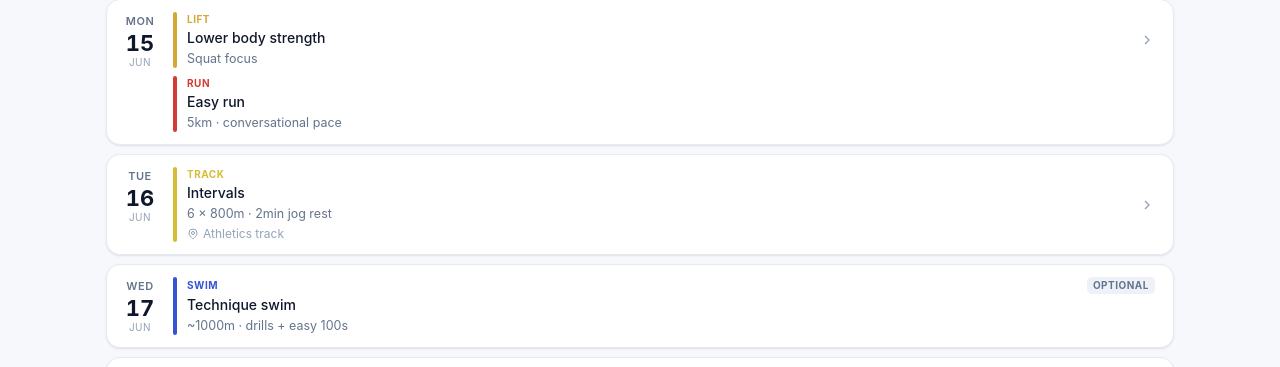
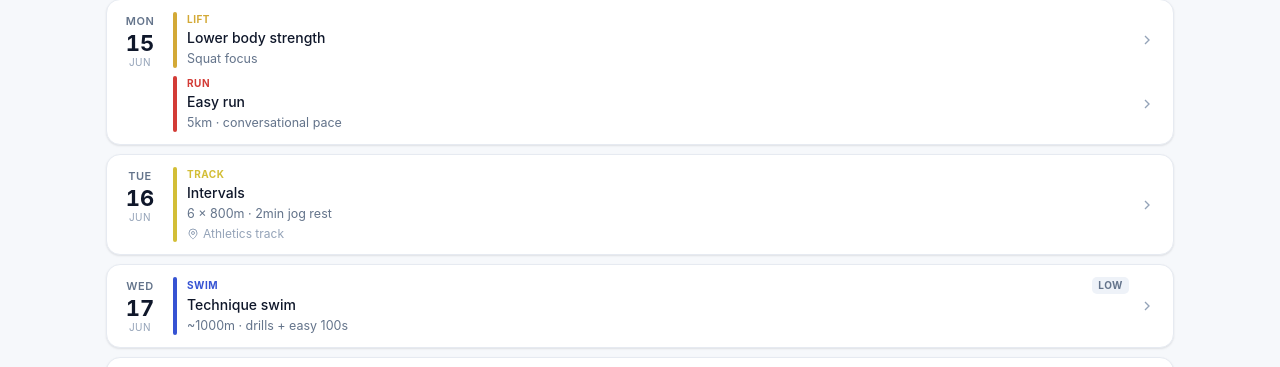
Before and after one commit to mistersimon/training-planner, a React (Vite) app: page / in a window 1280 px wide. Shown: the part 289-656 px from the top of the page. Built offline with nearby package versions, Linux system fonts and the light colour scheme.

Commit message:
refactored schema

```diff
--- a/public/sample-plan.yaml
+++ b/public/sample-plan.yaml
@@ -1,63 +1,59 @@
-# Demo plan — this ships with the app so the site renders something out of the box.
-# Your real plan lives elsewhere (e.g. a GitHub Gist); load it with ?plan=<raw-url>.
-#
+# Training plan — single source of truth (flat YAML). Edited in the app and synced
+# to this Gist; also safe to hand-edit (you or an AI coach).
 # Each list item is one session. Only `date` and `title` are required.
-#   date:     YYYY-MM-DD   activity: any label (colors are auto-assigned per label)
-#   summary:  one line shown on the card
-#   status:   planned (default) | done | optional | key (standout, highlighted) | fixed (locked to its date)
-#   notes:    longer markdown shown when you tap the session
+#   date:     YYYY-MM-DD
+#   activity: freeform label (run / lift / swim / …) — card colour is derived from it
+#   location: where it happens
+#   priority: low | high | critical — omit for normal/medium. Sets how important a
+#             session is and how freely the coach may move it: critical = race / key
+#             event, never move; high = keep its date if possible; low = optional,
+#             move or skip freely.
+#   target:   the plan / prescription · actual: what happened (its presence ⇒ done)
+#   notes:    longer markdown shown when you open the session
+# Two sessions on the same date just share that date (e.g. an AM lift + a PM run).
 
 title: Sample Training Plan
-updated: 2026-06-14
+updated: '2026-06-14'
 goals:
-  - "**Run** — build toward a faster 5K, 3 easy/quality runs a week."
-  - "**Lift** — 3x/week, keep it the priority."
-notes: |-
-  This is a demo plan. Load your own with a "?plan=<url>" link in the address bar — point it at a raw Gist URL holding your plan.yaml.
+  - '**Run** — build toward a faster 5K, 3 easy/quality runs a week.'
+  - '**Lift** — 3x/week, keep it the priority.'
+notes: This is a demo plan. Load your own with a "?plan=<url>" link in the address bar — point it at a raw Gist URL holding your plan.yaml.
 sessions:
-  - date: 2026-06-13
+  - date: '2026-06-13'
     activity: run
-    status: done
     title: Easy run
-    summary: "6.2km · 06:05/km · riverside"
-  - date: 2026-06-15
+    actual: 6.2km · 06:05/km · riverside
+  - date: '2026-06-15'
     activity: lift
-    status: planned
     title: Lower body strength
-    summary: "Squat focus"
-    notes: |-
-      Back squat 4×5, Romanian deadlift 3×8, accessories. Leave the PM for an easy run.
-  - date: 2026-06-15
+    target: Squat focus
+    notes: Back squat 4×5, Romanian deadlift 3×8, accessories. Leave the PM for an easy run.
+  - date: '2026-06-15'
     activity: run
-    status: planned
     title: Easy run
-    summary: "5km · conversational pace"
-  - date: 2026-06-16
+    target: 5km · conversational pace
+  - date: '2026-06-16'
     activity: track
-    status: planned
     title: Intervals
     location: Athletics track
-    summary: "6 × 800m · 2min jog rest"
-    notes: |-
-      Hold an even, repeatable pace — the last rep should feel like the first.
-  - date: 2026-06-17
+    target: 6 × 800m · 2min jog rest
+    notes: Hold an even, repeatable pace — the last rep should feel like the first.
+  - date: '2026-06-17'
     activity: swim
-    status: optional
+    priority: low
     title: Technique swim
-    summary: "~1000m · drills + easy 100s"
-  - date: 2026-06-18
+    target: ~1000m · drills + easy 100s
+  - date: '2026-06-18'
     activity: rest
-    status: planned
     title: Rest / mobility
-  - date: 2026-06-20
+  - date: '2026-06-20'
     activity: trial
-    status: key
+    priority: critical
     title: 5K time trial
-    summary: "Goal: a fresh PB"
-    notes: |-
-      Warm up well, start controlled, negative-split if you can.
-  - date: 2026-06-21
+    target: 'Goal: a fresh PB'
+    notes: Warm up well, start controlled, negative-split if you can.
+  - date: '2026-06-21'
     activity: cycle
-    status: optional
+    priority: low
     title: Endurance ride
-    summary: "30km · Zone 2 · steady cadence"
+    target: 30km · Zone 2 · steady cadence
--- a/src/components/DetailSheet.tsx
+++ b/src/components/DetailSheet.tsx
@@ -1,23 +1,24 @@
 import { useEffect, useRef, useState } from 'react'
 import { Markdown } from './Markdown'
-import type { SessionStatus } from '../lib/plan'
 
 export interface SheetContent {
   title: string
   kindLabel?: string
   kindColor?: string
   location?: string // where it happens
-  lead?: string // one-line summary shown above the notes
-  body?: string // markdown
+  target?: string // the plan (shown above notes)
+  actual?: string // what happened (shown above notes when done)
+  body?: string // markdown notes
 }
 
 export interface SheetEditFields {
   title: string
   activity: string
   location: string
-  summary: string
+  target: string
+  actual: string
   notes: string
-  status: SessionStatus
+  priority: string // '' = medium (default), or 'low' | 'high' | 'critical'
 }
 
 // When present, the sheet shows editable fields instead of the read-only view.
@@ -26,12 +27,11 @@ export interface SheetEdit extends SheetEditFields {
   onSave: (fields: SheetEditFields) => void
 }
 
-const STATUSES: { value: SessionStatus; label: string }[] = [
-  { value: 'planned', label: 'Planned' },
-  { value: 'done', label: 'Done' },
-  { value: 'optional', label: 'Optional' },
-  { value: 'key', label: 'Key' },
-  { value: 'fixed', label: 'Fixed' },
+const PRIORITIES: { value: string; label: string }[] = [
+  { value: 'low', label: 'Low' },
+  { value: '', label: 'Medium' },
+  { value: 'high', label: 'High' },
+  { value: 'critical', label: 'Critical' },
 ]
 
 // Generic bottom sheet, reused for session detail and the goals view. Pass
@@ -53,9 +53,10 @@ export function DetailSheet({
   const [title, setTitle] = useState('')
   const [activity, setActivity] = useState('')
   const [location, setLocation] = useState('')
-  const [summary, setSummary] = useState('')
+  const [target, setTarget] = useState('')
+  const [actual, setActual] = useState('')
   const [notes, setNotes] = useState('')
-  const [status, setStatus] = useState<SessionStatus>('planned')
+  const [priority, setPriority] = useState('')
 
   // Reset the form whenever a different session opens for editing.
   useEffect(() => {
@@ -63,9 +64,10 @@ export function DetailSheet({
     setTitle(edit.title)
     setActivity(edit.activity)
     setLocation(edit.location)
-    setSummary(edit.summary)
+    setTarget(edit.target)
+    setActual(edit.actual)
     setNotes(edit.notes)
-    setStatus(edit.status)
+    setPriority(edit.priority)
   }, [edit?.index, open]) // eslint-disable-line react-hooks/exhaustive-deps
 
   useEffect(() => {
@@ -132,29 +134,33 @@ export function DetailSheet({
         {edit ? (
           <div className="flex flex-col gap-3 overflow-y-auto p-[8px_18px_18px]">
             <div>
-              <span className="mb-1 block text-[12px] font-medium text-[var(--muted)]">Status</span>
+              <span className="mb-1 block text-[12px] font-medium text-[var(--muted)]">Priority</span>
               <div className="flex flex-wrap gap-1.5">
-                {STATUSES.map((st) => (
+                {PRIORITIES.map((p) => (
                   <button
-                    key={st.value}
+                    key={p.value}
                     type="button"
-                    aria-pressed={status === st.value}
-                    onClick={() => setStatus(st.value)}
+                    aria-pressed={priority === p.value}
+                    onClick={() => setPriority(p.value)}
                     className={
-                      status === st.value
+                      priority === p.value
                         ? 'rounded-full bg-[var(--ring)] px-3 py-1 text-[12px] font-semibold text-white'
                         : 'rounded-full border border-[var(--border)] bg-[var(--surface)] px-3 py-1 text-[12px] font-medium text-[var(--muted)] hover:bg-[var(--surface-2)]'
                     }
                   >
-                    {st.label}
+                    {p.label}
                   </button>
                 ))}
               </div>
-              {status === 'fixed' && (
-                <p className="mt-1.5 text-[11.5px] text-[var(--faint)]">
-                  Fixed sessions are locked to their date and can't be dragged.
-                </p>
-              )}
+              <p className="mt-1.5 text-[11.5px] text-[var(--faint)]">
+                {priority === 'critical'
+                  ? 'A race or key event — most important, the coach should never move it.'
+                  : priority === 'high'
+                    ? 'Important — the coach should prefer to keep its date.'
+                    : priority === 'low'
+                      ? 'Minor / optional — fine to move or skip.'
+                      : 'Medium — normal session, the coach may reschedule it freely.'}
+              </p>
             </div>
             <label className="block">
               <span className="mb-1 block text-[12px] font-medium text-[var(--muted)]">Activity</span>
@@ -183,11 +189,24 @@ export function DetailSheet({
               />
             </label>
             <label className="block">
-              <span className="mb-1 block text-[12px] font-medium text-[var(--muted)]">Summary</span>
+              <span className="mb-1 block text-[12px] font-medium text-[var(--muted)]">
+                Target <span className="font-normal">(the plan)</span>
+              </span>
               <input
-                value={summary}
-                onChange={(e) => setSummary(e.target.value)}
-                placeholder="One line shown on the card"
+                value={target}
+                onChange={(e) => setTarget(e.target.value)}
+                placeholder="e.g. 5×1km @ 4:27/km"
+                className={fieldCls}
+              />
+            </label>
+            <label className="block">
+              <span className="mb-1 block text-[12px] font-medium text-[var(--muted)]">
+                Actual <span className="font-normal">(what happened — fills once done)</span>
+              </span>
+              <input
+                value={actual}
+                onChange={(e) => setActual(e.target.value)}
+                placeholder="e.g. 5.03km · 25:43 · 5:05/km"
                 className={fieldCls}
               />
             </label>
@@ -207,7 +226,7 @@ export function DetailSheet({
               <button
                 type="button"
                 onClick={() => {
-                  edit.onSave({ title, activity, location, summary, notes, status })
+                  edit.onSave({ title, activity, location, target, actual, notes, priority })
                   onClose()
                 }}
                 disabled={!title.trim()}
@@ -241,10 +260,21 @@ export function DetailSheet({
                 {content.location}
               </p>
             )}
-            {content.lead && (
-              <p className="mb-3 border-b border-[var(--border)] pb-3 text-[13px] text-[var(--muted)]">
-                {content.lead}
-              </p>
+            {(content.target?.trim() || content.actual?.trim()) && (
+              <div className="mb-3 space-y-1 border-b border-[var(--border)] pb-3 text-[13px]">
+                {content.target?.trim() && (
+                  <p className="text-[var(--muted)]">
+                    <span className="font-semibold text-[var(--faint)]">Target </span>
+                    {content.target}
+                  </p>
+                )}
+                {content.actual?.trim() && (
+                  <p className="text-[var(--text)]">
+                    <span className="font-semibold text-[var(--faint)]">Actual </span>
+                    {content.actual}
+                  </p>
+                )}
+              </div>
             )}
             {content.body && <Markdown>{content.body}</Markdown>}
           </div>
--- a/src/components/Session.tsx
+++ b/src/components/Session.tsx
@@ -10,16 +10,6 @@ export interface EditApi {
   onDragStart: (e: React.PointerEvent, index: number, label: string, color: string) => void
   onDelete: (index: number) => void
   onAdd: (dayKey: string) => void
-}
-
-// Small lock glyph — shown on a fixed (date-locked) session.
-function LockIcon({ className = 'h-3.5 w-3.5' }: { className?: string }) {
-  return (
-    <svg viewBox="0 0 24 24" fill="none" stroke="currentColor" strokeWidth={2} className={className}>
-      <rect x="5" y="11" width="14" height="9" rx="2" />
-      <path d="M8 11V7a4 4 0 0 1 8 0v4" />
-    </svg>
-  )
 }
 
 // Map-pin glyph — shown next to a session's location.
@@ -45,21 +35,28 @@ export function Session({
 }) {
   const s = item.session
   const color = colorForActivity(s.activity)
-  const subtitle = s.summary?.trim() ?? ''
-  const hasMore = !!s.notes?.trim()
+  // Card subtitle: what happened once done, otherwise the plan.
+  const subtitle = (s.actual?.trim() || s.target?.trim()) ?? ''
+  // Openable when there's anything more to show in the sheet — notes, the plan,
+  // the result, or a location (so tapping a done session also reveals its target).
+  const hasMore = !!(s.notes?.trim() || s.target?.trim() || s.actual?.trim() || s.location?.trim())
 
   const tagBase = 'rounded-[5px] px-1.5 py-px text-[10px] font-bold uppercase tracking-[0.05em]'
   const tags = (
     <span className="ml-auto flex items-center gap-[7px]">
-      {s.status === 'fixed' && !editing && (
-        <span className="flex items-center text-[var(--muted)]" title="Fixed — won't be rescheduled">
-          <LockIcon />
+      {s.priority === 'critical' && (
+        <span className={`${tagBase} bg-[var(--key)] text-white`} title="Critical — race / key event">
+          Critical
         </span>
       )}
-      {s.status === 'optional' && (
-        <span className={`${tagBase} bg-[var(--surface-2)] text-[var(--muted)]`}>Optional</span>
+      {s.priority === 'high' && (
+        <span className={`${tagBase} bg-[var(--ring)] text-white`} title="High priority">
+          High
+        </span>
       )}
-      {s.status === 'key' && <span className={`${tagBase} bg-[var(--key)] text-white`}>Key</span>}
+      {s.priority === 'low' && (
+        <span className={`${tagBase} bg-[var(--surface-2)] text-[var(--muted)]`}>Low</span>
+      )}
     </span>
   )
 
@@ -90,10 +87,10 @@ export function Session({
 
   const cls = '-m-[3px] flex w-full items-stretch gap-2.5 rounded-[9px] p-[3px]'
 
-  // Edit mode: drag to reschedule (unless fixed), plus lock + delete controls.
+  // Edit mode: every session drags (fixed is just a hint, not a lock), plus
+  // edit + delete controls.
   if (editing && edit) {
     const isDragging = edit.draggingIndex === item.index
-    const draggable = s.status !== 'fixed'
     // Stop pointerdown on a control from also starting a card drag.
     const stop = (e: React.PointerEvent) => e.stopPropagation()
     const ctrlBtn =
@@ -101,13 +98,12 @@ export function Session({
 
     return (
       <div
-        className={`${cls} items-center ${draggable ? 'cursor-grab touch-none select-none active:cursor-grabbing' : ''} ${
+        className={`${cls} items-center cursor-grab touch-none select-none active:cursor-grabbing ${
           isDragging ? 'opacity-30' : ''
         }`}
-        onPointerDown={draggable ? (e) => edit.onDragStart(e, item.index, s.title, color) : undefined}
+        onPointerDown={(e) => edit.onDragStart(e, item.index, s.title, color)}
       >
         <span className="flex-none self-center text-[var(--faint)]" aria-hidden>
-          {draggable ? (
           <svg viewBox="0 0 24 24" fill="currentColor" className="h-4 w-4 block">
             <circle cx="9" cy="6" r="1.6" />
             <circle cx="15" cy="6" r="1.6" />
@@ -116,9 +112,6 @@ export function Session({
             <circle cx="9" cy="18" r="1.6" />
             <circle cx="15" cy="18" r="1.6" />
           </svg>
-          ) : (
-            <LockIcon className="h-4 w-4 block" />
-          )}
         </span>
         {colorBar}
         {content}
--- a/src/lib/gist.ts
+++ b/src/lib/gist.ts
@@ -3,12 +3,19 @@ import type { Plan, Session } from './plan'
 
 // Header comment re-emitted on every write (js-yaml.dump drops comments), so the
 // raw Gist stays readable/AI-editable by hand too.
-const HEADER = `# Training plan — single source of truth (flat schema). Edited in the app and
-# synced to this Gist; you can also hand-edit it (AI or otherwise).
+const HEADER = `# Training plan — single source of truth (flat YAML). Edited in the app and synced
+# to this Gist; also safe to hand-edit (you or an AI coach).
 # Each list item is one session. Only \`date\` and \`title\` are required.
-#   date: YYYY-MM-DD · activity: any label (colors auto-assigned) · title: short name
-#   status: planned (default) | done | optional | key (standout) | fixed (locked)
-#   summary: one line on the card · notes: longer markdown shown in the detail sheet
+#   date:     YYYY-MM-DD
+#   activity: freeform label (run / lift / swim / …) — card colour is derived from it
+#   location: where it happens
+#   priority: low | high | critical — omit for normal/medium. Sets how important a
+#             session is and how freely the coach may move it: critical = race / key
+#             event, never move; high = keep its date if possible; low = optional,
+#             move or skip freely.
+#   target:   the plan / prescription · actual: what happened (its presence ⇒ done)
+#   notes:    longer markdown shown when you open the session
+# Two sessions on the same date just share that date (e.g. an AM lift + a PM run).
 `
 
 // Serialize a session into an ordered plain object, dropping empty fields so the
@@ -16,10 +23,11 @@ const HEADER = `# Training plan — single source of truth (flat schema). Edited
 function cleanSession(s: Session): Record<string, unknown> {
   const o: Record<string, unknown> = { date: s.date }
   if (s.activity) o.activity = s.activity
-  if (s.status && s.status !== 'planned') o.status = s.status
+  if (s.priority) o.priority = s.priority
   o.title = s.title ?? ''
   if (s.location?.trim()) o.location = s.location
-  if (s.summary?.trim()) o.summary = s.summary
+  if (s.target?.trim()) o.target = s.target
+  if (s.actual?.trim()) o.actual = s.actual
   if (s.notes?.trim()) o.notes = s.notes
   return o
 }
--- a/src/lib/plan.ts
+++ b/src/lib/plan.ts
@@ -1,19 +1,22 @@
 import yaml from 'js-yaml'
 import { dstr, mondayOf, todayKey, localKey } from './format'
 
-// Single source of truth for a session's state — mutually exclusive:
-//   planned (default) · done · optional (skippable) · key (standout, highlighted)
-//   · fixed (locked to its date — can't be dragged/rescheduled)
-export type SessionStatus = 'planned' | 'done' | 'optional' | 'key' | 'fixed'
+// A single priority level — captures both how important a session is and how
+// much the AI coach may move it. Default (omitted) = medium/normal.
+//   critical → races / key events: most important, never move — highlighted
+//   high     → important; prefer to keep its date — highlighted
+//   low      → minor/optional; fine to move or skip
+export type Priority = 'low' | 'high' | 'critical'
 
 export interface Session {
   date: string
   title: string
   activity?: string
   location?: string // where it happens (gym, track, pool…) — shown on the card
-  summary?: string // one-liner shown on the card
+  priority?: string // scheduling hint: 'fixed' | 'optional' | (extensible)
+  target?: string // the plan / prescription (shown on the card until done)
+  actual?: string // what happened; its presence means the session is done
   notes?: string // longer markdown shown in the detail sheet
-  status?: SessionStatus
 }
 
 export interface Plan {
@@ -24,28 +27,13 @@ export interface Plan {
   sessions: Session[]
 }
 
-// Normalize one raw session: coerce the date, and fold the legacy boolean flags
-// (`important`/`fixed`) into the single `status`. An explicit done/optional/key/
-// fixed status wins; otherwise important → key, fixed → fixed.
-function normalizeSession(raw: Record<string, unknown>): Session {
-  const { important, fixed, status, ...rest } = raw as Record<string, unknown> & {
-    important?: boolean
-    fixed?: boolean
-    status?: SessionStatus
-  }
-  let next: SessionStatus | undefined = status
-  if (!next || next === 'planned') {
-    if (important) next = 'key'
-    else if (fixed) next = 'fixed'
-  }
-  return { ...(rest as Omit<Session, 'date' | 'status'>), date: dstr(raw.date), status: next }
-}
-
 // Parse the flat YAML plan: a `sessions` list plus optional title/updated/goals/notes.
+// Only the current schema is supported — no legacy/back-compat handling (see
+// CLAUDE.md). The only coercion is normalizing `date` to a YYYY-MM-DD string.
 export function loadPlan(text: string): Plan {
   const raw = (yaml.load(text) ?? {}) as Record<string, unknown>
   const sessions: Session[] = Array.isArray(raw.sessions)
-    ? (raw.sessions as Record<string, unknown>[]).map(normalizeSession)
+    ? (raw.sessions as Session[]).map((s) => ({ ...s, date: dstr(s.date) }))
     : []
 
   return {
@@ -125,7 +113,8 @@ export function groupByWeek(sessions: Session[]): WeekGroup[] {
     const day = week.days.find((d) => d.key === dateKey)
     if (day) {
       day.sessions.push(item)
-      if (item.session.status === 'key') day.isImportant = true
+      const pri = item.session.priority
+      if (pri === 'high' || pri === 'critical') day.isImportant = true
     }
   }
 
--- a/src/routes/index.tsx
+++ b/src/routes/index.tsx
@@ -232,12 +232,13 @@ export function App() {
   )
 
   // Move a session to another day, or reorder it within a day. `target` carries
-  // the day plus an optional sibling to insert next to. Fixed sessions don't move.
+  // the day plus an optional sibling to insert next to. Every session can move —
+  // `priority: fixed` is only a hint to the AI coach, not an app-level lock.
   const reschedule = useCallback(
     (index: number, target: DropTarget) => {
       const plan = planRef.current
       const cur = plan?.sessions[index]
-      if (!plan || !cur || cur.status === 'fixed') return
+      if (!plan || !cur) return
       const moved: Session = { ...cur, date: target.dayKey }
       const rest = plan.sessions.filter((_, i) => i !== index)
       let pos = rest.length
@@ -271,7 +272,8 @@ export function App() {
     [commitPlan],
   )
 
-  // Save edited fields (status / title / summary / notes) for a session.
+  // Save edited fields (priority / title / activity / location / target / actual /
+  // notes) for a session.
   const updateSession = useCallback(
     (index: number, fields: SheetEditFields) => {
       const plan = planRef.current
@@ -280,11 +282,12 @@ export function App() {
         i === index
           ? {
               ...ss,
-              status: fields.status === 'planned' ? undefined : fields.status,
+              priority: fields.priority.trim() || undefined,
               title: fields.title.trim(),
               activity: fields.activity.trim() || undefined,
               location: fields.location.trim() || undefined,
-              summary: fields.summary.trim() || undefined,
+              target: fields.target.trim() || undefined,
+              actual: fields.actual.trim() || undefined,
               notes: fields.notes.trim() || undefined,
             }
           : ss,
@@ -459,14 +462,15 @@ export function App() {
         kindLabel: s.activity,
         kindColor: colorForActivity(s.activity),
         location: s.location,
-        lead: s.summary?.trim() || undefined,
+        target: s.target,
+        actual: s.actual,
         body: s.notes,
       }
     }
     return null
   }, [search.s, plan])
 
-  // In edit mode, an open session is edited (title/summary/notes) rather than read.
+  // In edit mode, an open session is edited rather than read.
   const sheetEdit: SheetEdit | undefined = useMemo(() => {
     const i = search.s
     if (!editing || i == null || !plan?.sessions[i]) return undefined
@@ -476,9 +480,10 @@ export function App() {
       title: s.title || '',
       activity: s.activity || '',
       location: s.location || '',
-      summary: s.summary || '',
+      target: s.target || '',
+      actual: s.actual || '',
       notes: s.notes || '',
-      status: s.status || 'planned',
+      priority: s.priority || '',
       onSave: (fields) => {
         draftIndexRef.current = null // saved — no longer an abandoned draft
         updateSession(i, fields)
```
Lines whose indentation alone changed are shown as unchanged.
